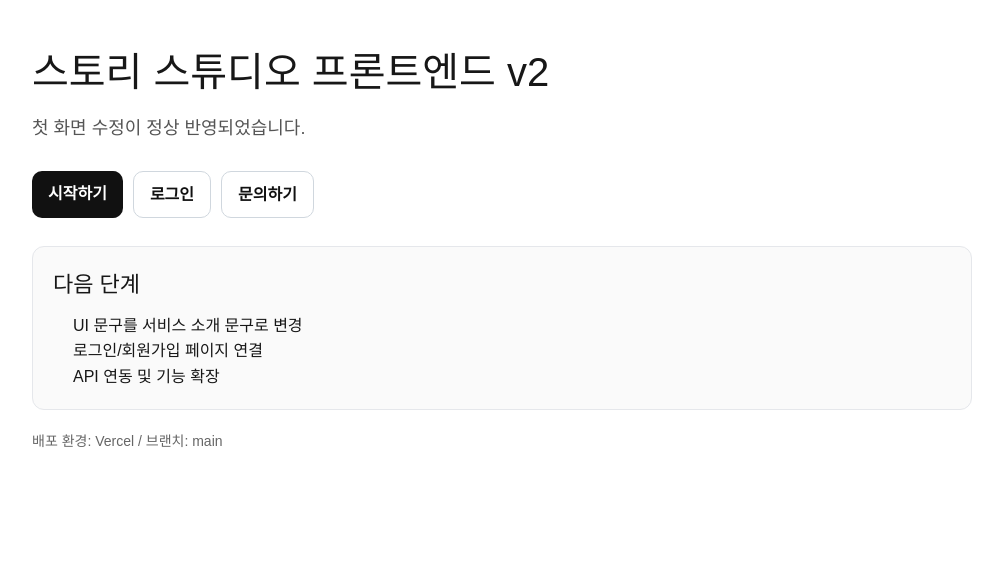
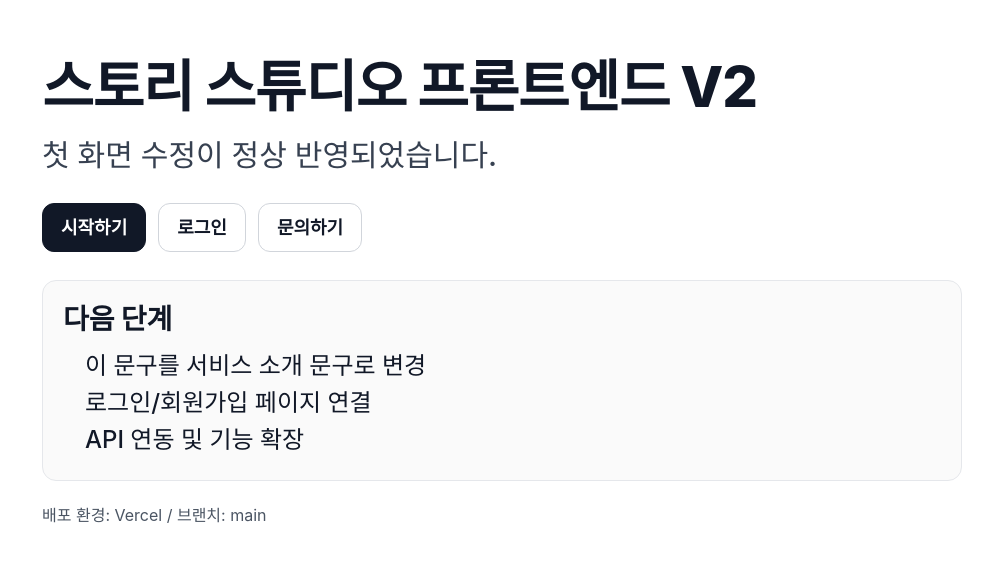
Before and after one commit to rcliferclife-rgb/story-studio-frontend, a Next.js app in the folder story-studio-frontend/: page / in a window 1280 px wide. Shown: the top 562 px of the page, without its empty margins (138-1141 px from the left). Built offline with nearby package versions, Linux system fonts and the light colour scheme.

Commit message:
Update page.tsx

```diff
--- a/story-studio-frontend/app/page.tsx
+++ b/story-studio-frontend/app/page.tsx
@@ -1,96 +1,130 @@
+import Link from "next/link";
+import type { CSSProperties } from "react";
+
 export default function Home() {
   return (
-    <main
-      style={{
-        maxWidth: 980,
-        margin: "0 auto",
-        padding: "40px 20px 80px",
-        fontFamily: "sans-serif",
-        lineHeight: 1.6,
-      }}
-    >
-      {/* 헤더 */}
-      <section style={{ marginBottom: 28 }}>
-        <h1 style={{ fontSize: 40, margin: 0, marginBottom: 10 }}>
-          스토리 스튜디오 프론트엔드 v2
-        </h1>
-        <p style={{ fontSize: 18, color: "#555", margin: 0 }}>
-          첫 화면 수정이 정상 반영되었습니다.
-        </p>
+    <main style={styles.page}>
+      <section style={styles.hero}>
+        <h1 style={styles.title}>스토리 스튜디오 프론트엔드 V2</h1>
+        <p style={styles.subtitle}>첫 화면 수정이 정상 반영되었습니다.</p>
+
+        <div style={styles.buttonRow}>
+          <Link href="/start" style={{ ...styles.btn, ...styles.btnPrimary }}>
+            시작하기
+          </Link>
+          <Link href="/login" style={{ ...styles.btn, ...styles.btnGhost }}>
+            로그인
+          </Link>
+          <Link href="/contact" style={{ ...styles.btn, ...styles.btnGhost }}>
+            문의하기
+          </Link>
+        </div>
       </section>
 
-      {/* 버튼 영역 */}
-      <section style={{ display: "flex", gap: 10, flexWrap: "wrap", marginBottom: 28 }}>
-        <a
-          href="#start"
-          style={{
-            display: "inline-block",
-            padding: "10px 16px",
-            borderRadius: 10,
-            textDecoration: "none",
-            background: "#111",
-            color: "#fff",
-            fontWeight: 700,
-          }}
-        >
-          시작하기
-        </a>
-
-        <a
-          href="#login"
-          style={{
-            display: "inline-block",
-            padding: "10px 16px",
-            borderRadius: 10,
-            textDecoration: "none",
-            border: "1px solid #d0d7de",
-            color: "#111",
-            fontWeight: 700,
-            background: "#fff",
-          }}
-        >
-          로그인
-        </a>
-
-        <a
-          href="#contact"
-          style={{
-            display: "inline-block",
-            padding: "10px 16px",
-            borderRadius: 10,
-            textDecoration: "none",
-            border: "1px solid #d0d7de",
-            color: "#111",
-            fontWeight: 700,
-            background: "#fff",
-          }}
-        >
-          문의하기
-        </a>
+      <section style={styles.card}>
+        <h2 style={styles.cardTitle}>다음 단계</h2>
+        <ul style={styles.list}>
+          <li>이 문구를 서비스 소개 문구로 변경</li>
+          <li>로그인/회원가입 페이지 연결</li>
+          <li>API 연동 및 기능 확장</li>
+        </ul>
       </section>
 
-      {/* 안내 박스 */}
-      <section
-        style={{
-          border: "1px solid #e5e7eb",
-          borderRadius: 12,
-          padding: 20,
-          background: "#fafafa",
-          marginBottom: 20,
-        }}
-      >
-        <h2 style={{ fontSize: 22, marginTop: 0, marginBottom: 10 }}>다음 단계</h2>
-        <ol style={{ margin: 0, paddingLeft: 20 }}>
-          <li>UI 문구를 서비스 소개 문구로 변경</li>
-          <li>로그인/회원가입 페이지 연결</li>
-          <li>API 연동 및 기능 확장</li>
-        </ol>
-      </section>
-
-      {/* 하단 정보 */}
-      <section style={{ color: "#666", fontSize: 14 }}>
-        배포 환경: Vercel / 브랜치: main
-      </section>
+      <footer style={styles.footer}>배포 환경: Vercel / 브랜치: main</footer>
     </main>
   );
 }
+
+const styles: Record<string, CSSProperties> = {
+  page: {
+    maxWidth: 960,
+    margin: "0 auto",
+    padding: "56px 20px 80px",
+    fontFamily:
+      '-apple-system, BlinkMacSystemFont, "Segoe UI", Roboto, "Noto Sans KR", "Apple SD Gothic Neo", "Malgun Gothic", sans-serif',
+    color: "#111827",
+  },
+
+  hero: {
+    marginBottom: 28,
+  },
+
+  title: {
+    fontSize: "clamp(32px, 5vw, 56px)",
+    lineHeight: 1.12,
+    letterSpacing: "-0.02em",
+    margin: 0,
+    fontWeight: 800,
+  },
+
+  subtitle: {
+    marginTop: 16,
+    marginBottom: 0,
+    fontSize: "clamp(18px, 2.5vw, 30px)",
+    lineHeight: 1.35,
+    color: "#374151",
+    fontWeight: 500,
+  },
+
+  buttonRow: {
+    marginTop: 28,
+    display: "flex",
+    flexWrap: "wrap",
+    gap: 12,
+  },
+
+  btn: {
+    display: "inline-flex",
+    alignItems: "center",
+    justifyContent: "center",
+    minHeight: 44,
+    padding: "10px 18px",
+    borderRadius: 12,
+    textDecoration: "none",
+    fontSize: 18,
+    fontWeight: 700,
+    transition: "all .15s ease",
+  },
+
+  btnPrimary: {
+    backgroundColor: "#111827",
+    color: "#ffffff",
+    border: "1px solid #111827",
+  },
+
+  btnGhost: {
+    backgroundColor: "#ffffff",
+    color: "#111827",
+    border: "1px solid #d1d5db",
+  },
+
+  card: {
+    marginTop: 12,
+    border: "1px solid #e5e7eb",
+    borderRadius: 14,
+    padding: "22px 20px",
+    background: "#fafafa",
+  },
+
+  cardTitle: {
+    margin: "0 0 10px 0",
+    fontSize: 28,
+    lineHeight: 1.2,
+    fontWeight: 800,
+  },
+
+  list: {
+    margin: 0,
+    paddingLeft: 22,
+    fontSize: 24,
+    lineHeight: 1.55,
+    color: "#111827",
+    fontWeight: 500,
+  },
+
+  footer: {
+    marginTop: 22,
+    fontSize: 16,
+    color: "#4b5563",
+  },
+};
```
